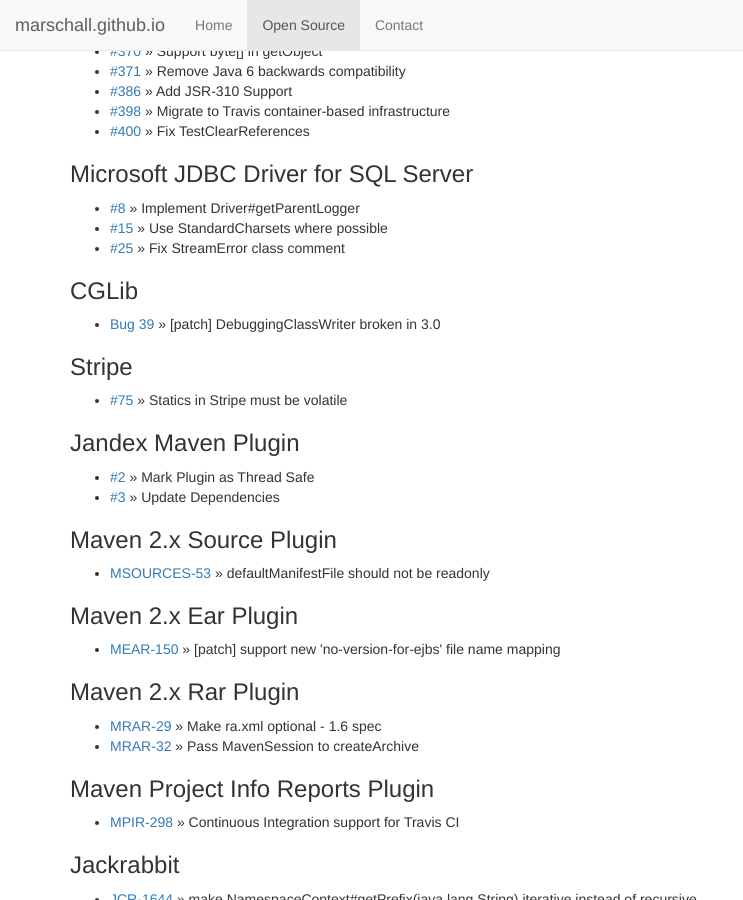
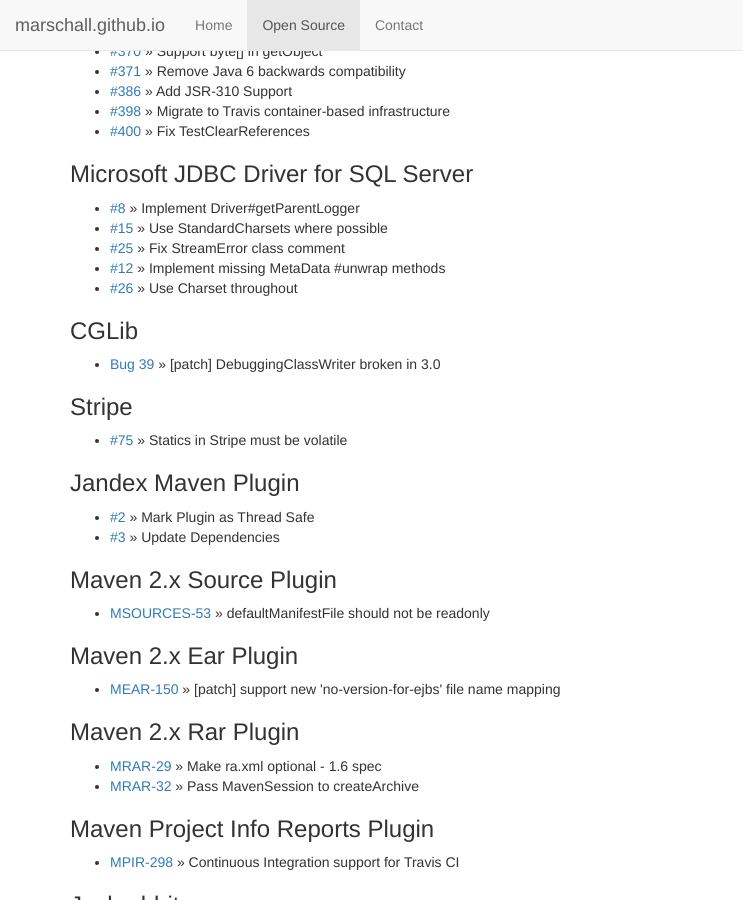
Before and after one commit to marschall/marschall.github.com, a Jekyll site: the page built from open-source.html, in a window 1280 px wide and 900 px high, scrolled down 4343 px. Shown: the whole window, without its empty margins (0-743 px from the left). Built offline with Jekyll 4.4.1, drawn with Linux system fonts in a browser that asks for light colours.

Commit message:
add more mssql-jdbc

```diff
--- a/open-source.html
+++ b/open-source.html
@@ -276,6 +276,8 @@
   <li><a href="https://github.com/Microsoft/mssql-jdbc/pull/8">#8</a> &raquo; Implement Driver#getParentLogger</li>
   <li><a href="https://github.com/Microsoft/mssql-jdbc/pull/15">#15</a> &raquo; Use StandardCharsets where possible</li>
   <li><a href="https://github.com/Microsoft/mssql-jdbc/pull/25">#25</a> &raquo; Fix StreamError class comment</li>
+  <li><a href="https://github.com/Microsoft/mssql-jdbc/pull/12">#12</a> &raquo; Implement missing MetaData #unwrap methods</li>
+  <li><a href="https://github.com/Microsoft/mssql-jdbc/pull/26">#26</a> &raquo; Use Charset throughout</li>
 </ul>
 <h3>CGLib</h3>
 <ul>
```
